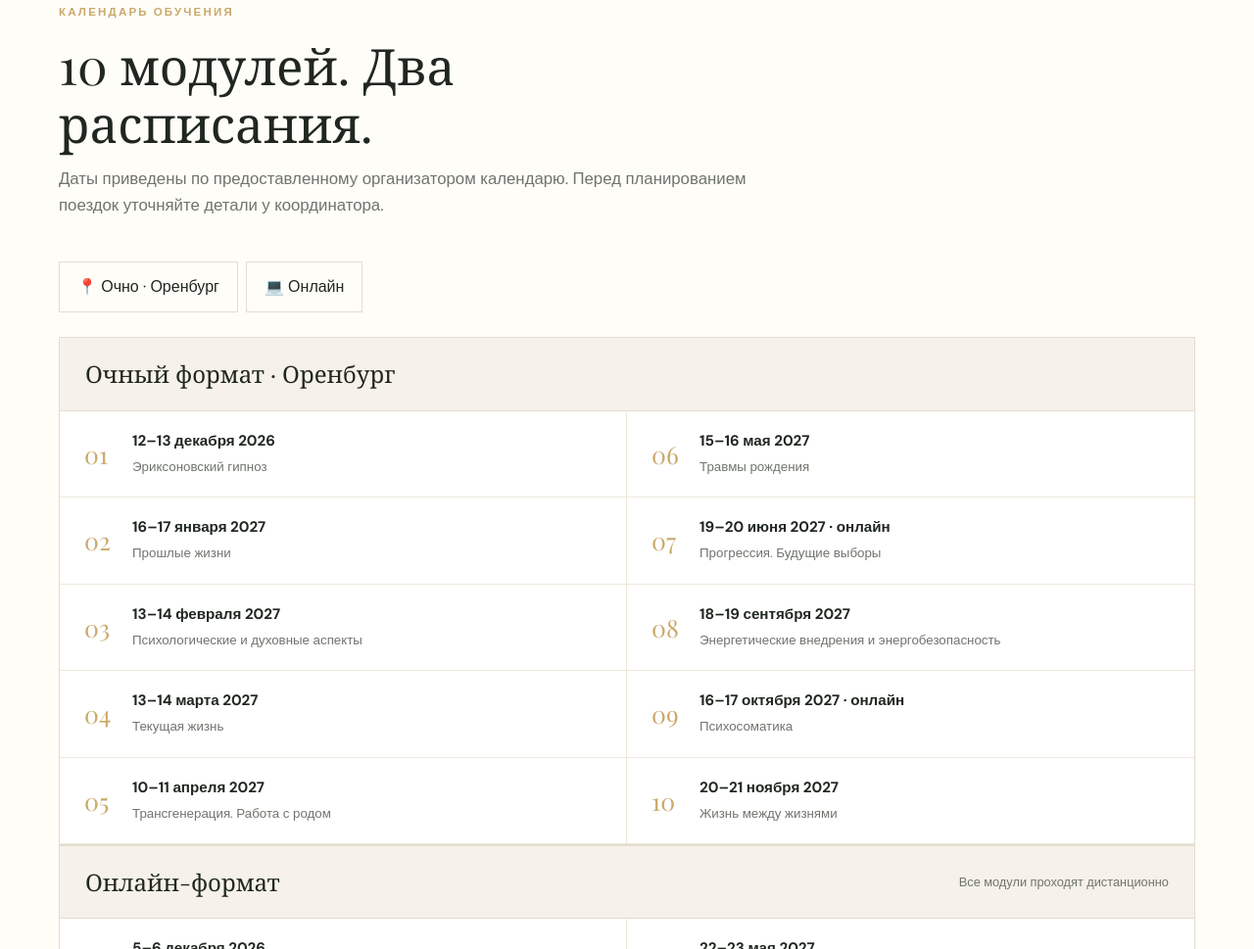
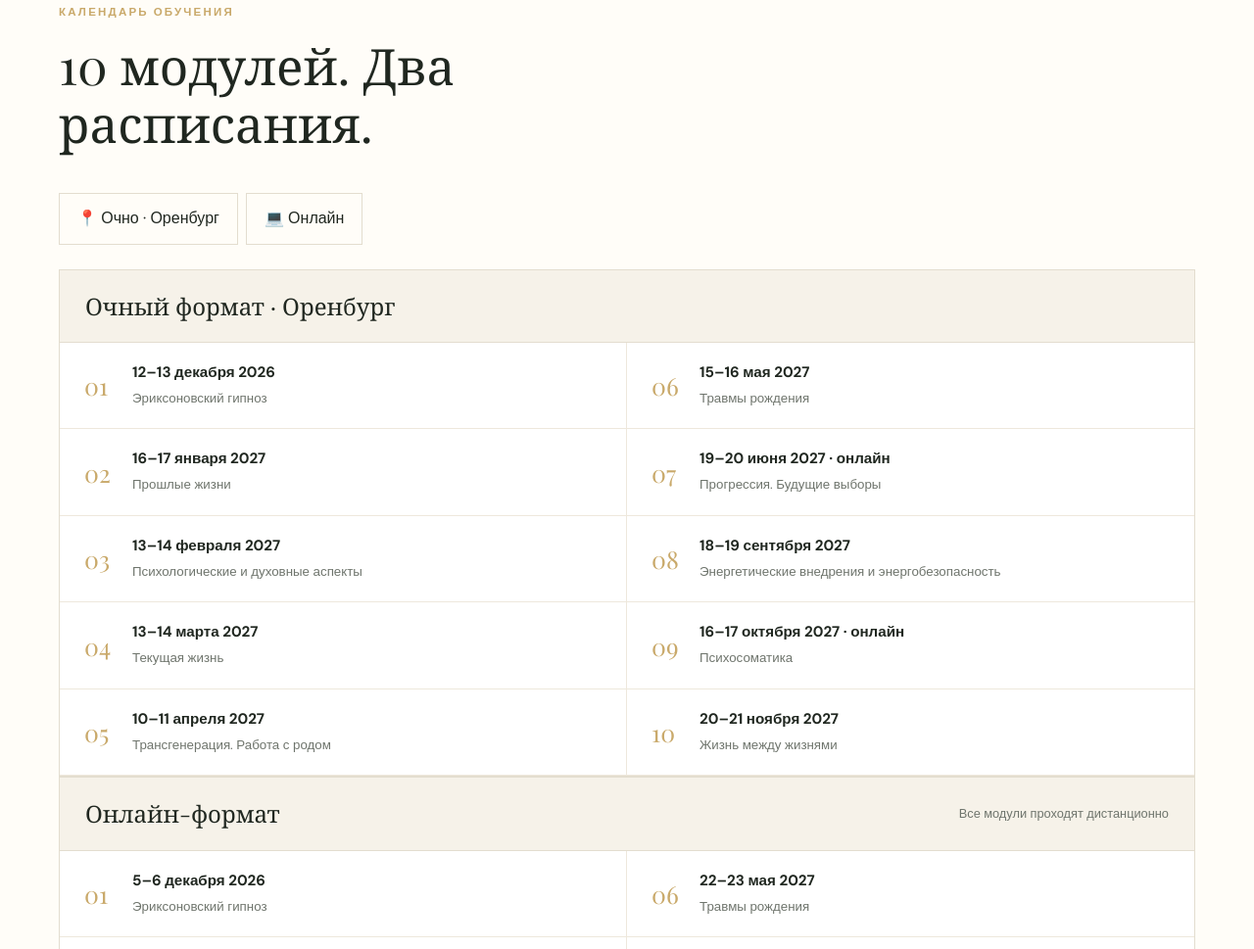
Before and after one commit to iluscho/allareg, a website: page index.html in a window 1280 px wide. Shown: the part 3012-3981 px from the top of the page at 98% size. Drawn offline with nearby package versions, Linux system fonts and the light colour scheme; no server answers.

Commit message:
Update index.html

```diff
--- a/index.html
+++ b/index.html
@@ -108,7 +108,6 @@
     <div class="section-head">
       <div class="eyebrow">Календарь обучения</div>
       <h2 style="margin-top:15px">10 модулей. Два расписания.</h2>
-      <p>Даты приведены по предоставленному организатором календарю. Перед планированием поездок уточняйте детали у координатора.</p>
     </div>
     <div class="tabs" aria-label="Формат обучения">
       <a class="tab" href="#panel-onsite">📍 Очно · Оренбург</a>
```
